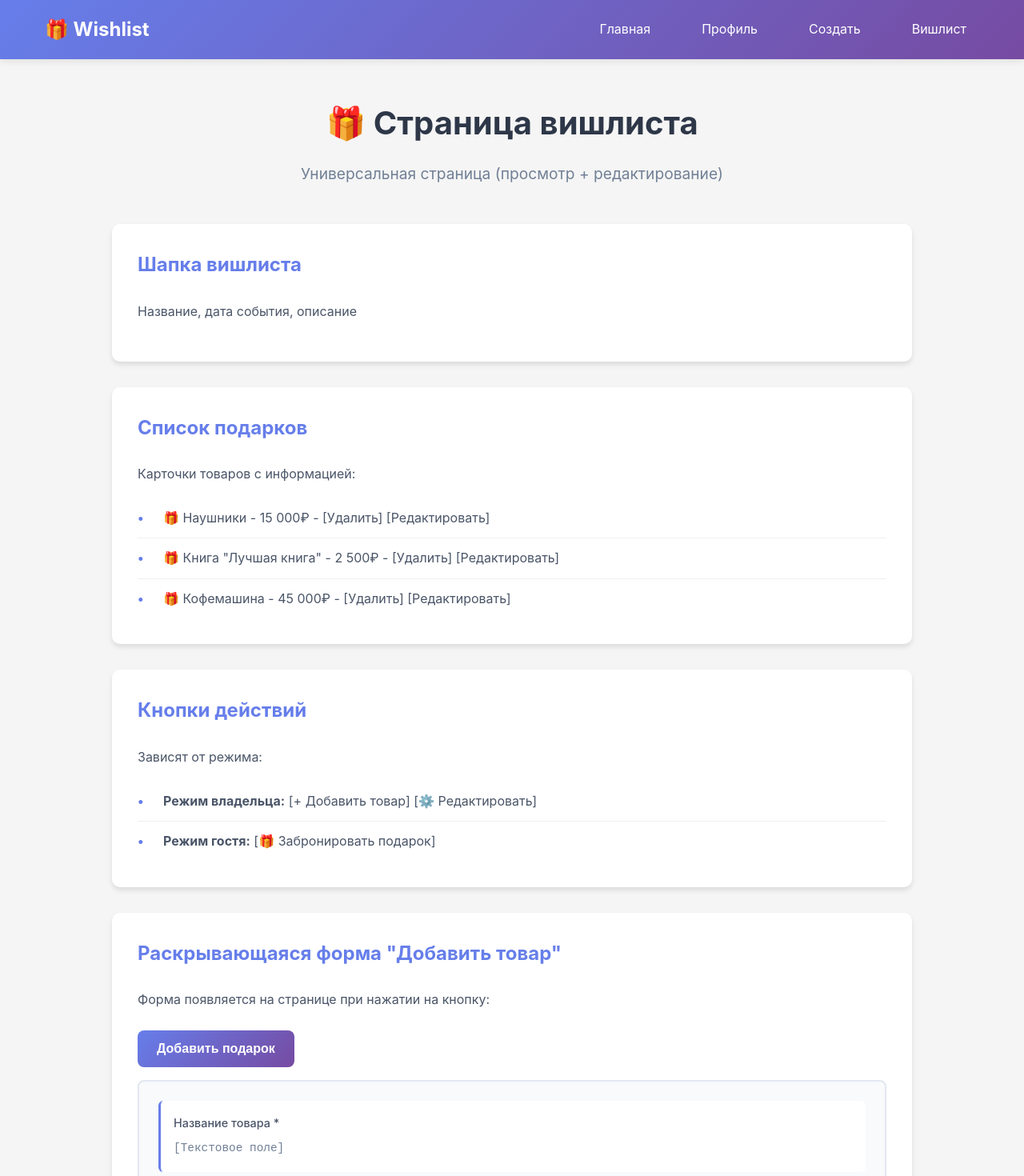
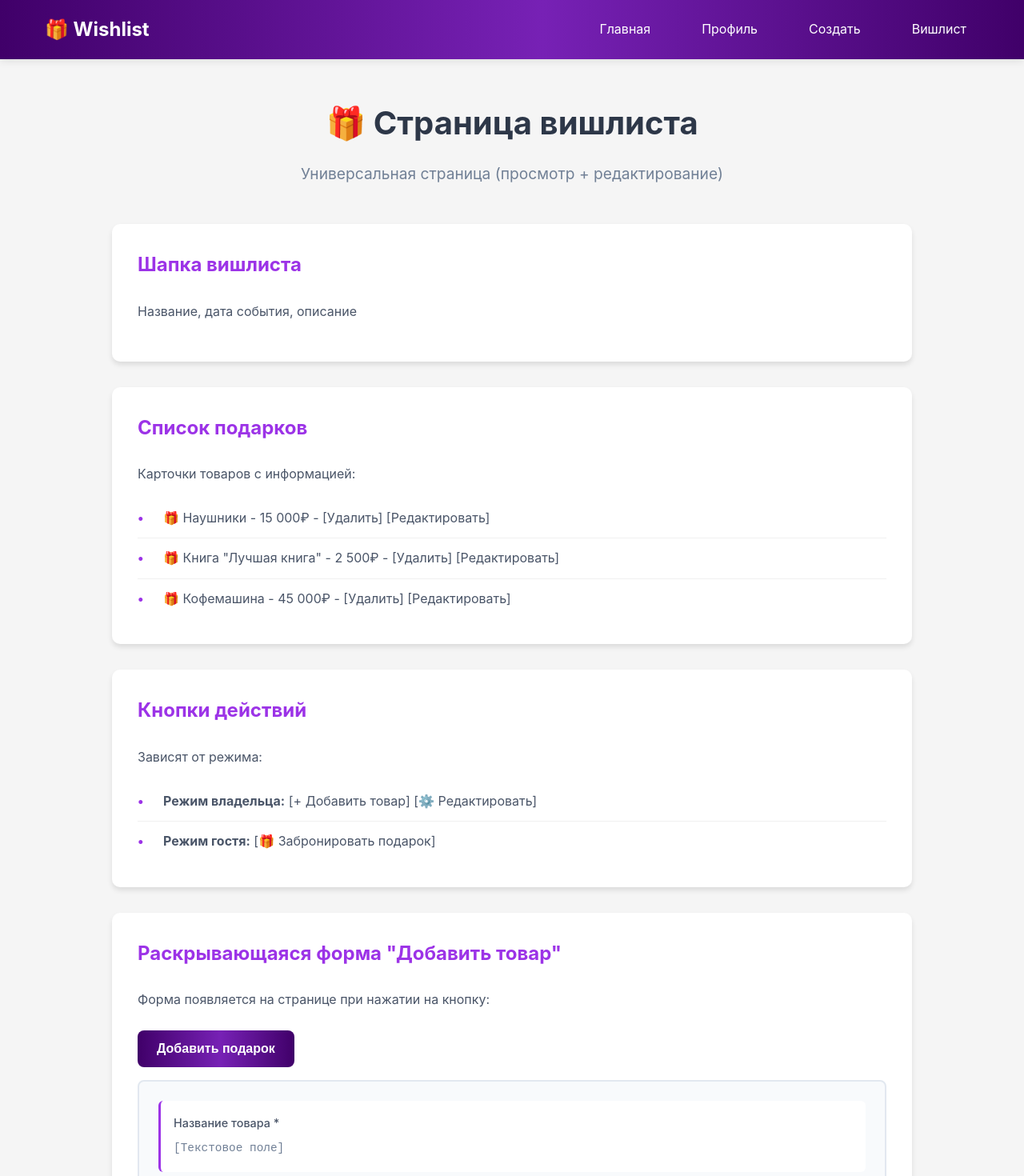
Before and after one commit to PolinaValentseva/Wishlist, a Vue app: page /wishlist/1 in a window 1280 px wide. Shown: the top 1470 px of the page at 80% size. Built offline with nearby package versions, Linux system fonts and the light colour scheme.

Commit message:
Update styles and clear README.md

```diff
--- a/src/components/TheHeader.vue
+++ b/src/components/TheHeader.vue
@@ -6,7 +6,7 @@
         <router-link to="/">Главная</router-link>
         <router-link to="/profile">Профиль</router-link>
         <router-link to="/create">Создать</router-link>
-        <router-link to="/wishlist/:id">Вишлист</router-link>
+        <router-link to="/wishlist/:id">Вишлист </router-link>
       </nav>
     </div>
   </header>
@@ -17,7 +17,8 @@
 
 <style scoped>
 .header {
-  background: linear-gradient(135deg, #667eea 0%, #764ba2 100%);
+  background: #400069;
+background: linear-gradient(90deg,rgba(64, 0, 105, 1) 0%, rgba(119, 33, 181, 1) 53%, rgba(64, 0, 105, 1) 100%);
   padding: 1rem 0;
   box-shadow: 0 2px 10px rgba(0,0,0,0.1);
 }
--- a/src/pages/CreateWishlistPage.vue
+++ b/src/pages/CreateWishlistPage.vue
@@ -80,7 +80,7 @@ h1 {
 }
 
 .block h2 {
-  color: #667eea;
+  color: #9c33e7;
   margin-bottom: 1.5rem;
   font-size: 1.5rem;
 }
@@ -95,7 +95,7 @@ h1 {
   background: #f8fafc;
   padding: 1.5rem;
   border-radius: 8px;
-  border-left: 4px solid #667eea;
+  border-left: 4px solid #9c33e7;
 }
 
 .field label {
@@ -126,7 +126,7 @@ h1 {
   content: "→";
   position: absolute;
   left: 0;
-  color: #667eea;
+  color: #9c33e7;
   font-weight: bold;
 }
 </style>
--- a/src/pages/HomePage.vue
+++ b/src/pages/HomePage.vue
@@ -70,7 +70,7 @@ h1 {
 }
 
 .block h2 {
-  color: #667eea;
+  color: #9c33e7;
   margin-bottom: 1rem;
   font-size: 1.5rem;
 }
@@ -96,7 +96,7 @@ h1 {
   content: "✓";
   position: absolute;
   left: 0;
-  color: #667eea;
+  color: #9c33e7;
   font-weight: bold;
 }
 </style>
--- a/src/pages/ProfilePage.vue
+++ b/src/pages/ProfilePage.vue
@@ -71,7 +71,7 @@ h1 {
 }
 
 .block h2 {
-  color: #667eea;
+  color: #9c33e7;
   margin-bottom: 1rem;
   font-size: 1.5rem;
 }
@@ -103,7 +103,7 @@ h1 {
   content: "•";
   position: absolute;
   left: 0;
-  color: #667eea;
+  color: #9c33e7;
   font-weight: bold;
 }
 </style>
--- a/src/pages/WishlistPage.vue
+++ b/src/pages/WishlistPage.vue
@@ -117,7 +117,7 @@ h1 {
 }
 
 .block h2 {
-  color: #667eea;
+  color: #9c33e7;
   margin-bottom: 1.5rem;
   font-size: 1.5rem;
 }
@@ -155,7 +155,7 @@ h1 {
   content: "•";
   position: absolute;
   left: 0;
-  color: #667eea;
+  color: #9c33e7;
   font-weight: bold;
 }
 
@@ -164,7 +164,8 @@ h1 {
 }
 
 .toggle-btn {
-  background: linear-gradient(135deg, #667eea 0%, #764ba2 100%);
+  background: #400069;
+  background: linear-gradient(90deg,rgba(64, 0, 105, 1) 0%, rgba(119, 33, 181, 1) 53%, rgba(64, 0, 105, 1) 100%);
   color: white;
   border: none;
   padding: 0.875rem 1.5rem;
@@ -202,7 +203,7 @@ h1 {
   background: white;
   padding: 1rem;
   border-radius: 6px;
-  border-left: 3px solid #667eea;
+  border-left: 3px solid #9c33e7;
 }
 
 .field.actions {
```
Also changed, not shown: 1 other file (tests, documents, lock files or other folders).
